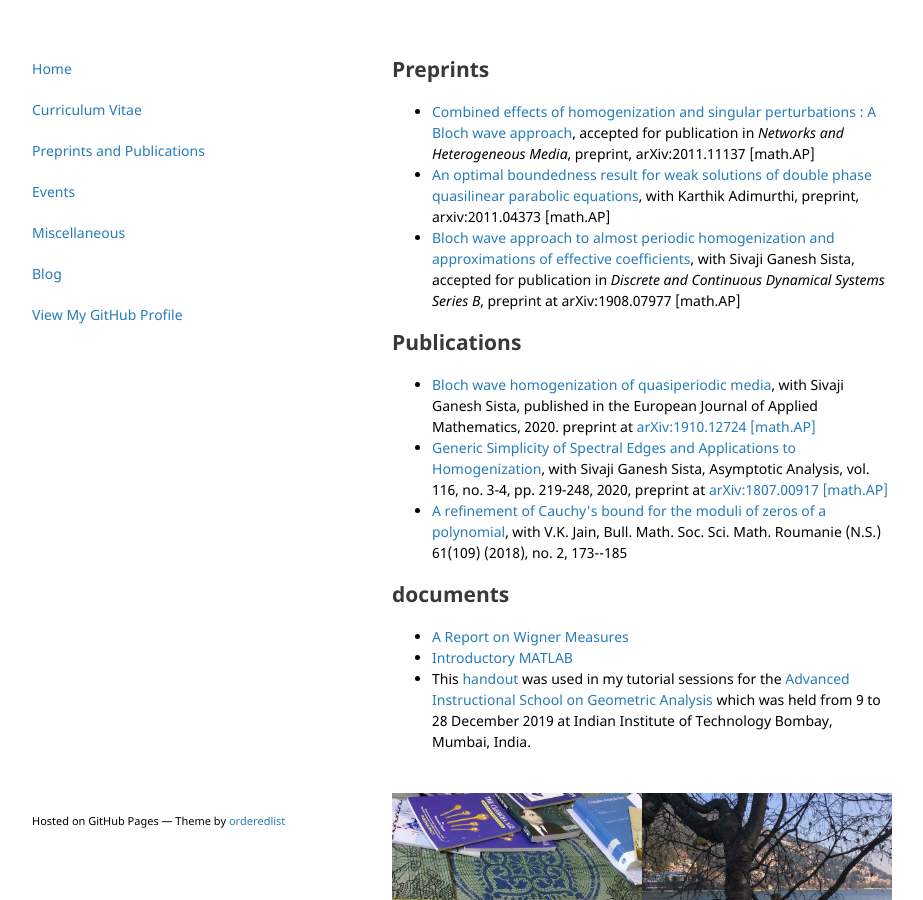
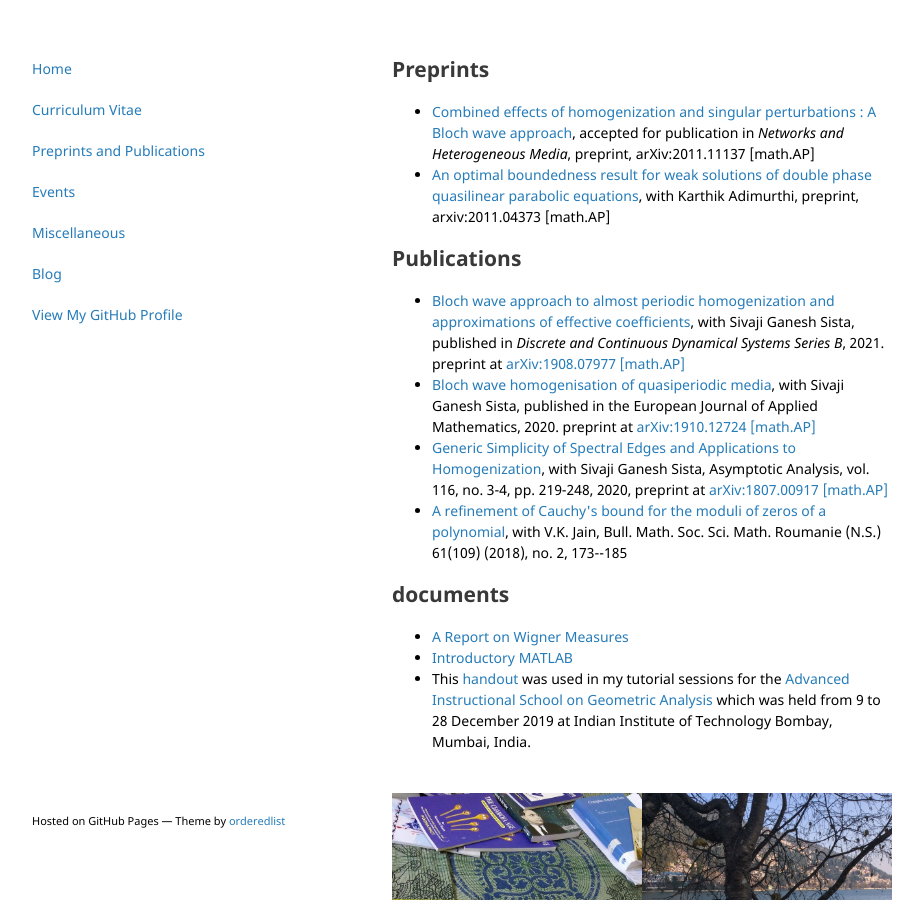
Before and after one commit to vivektewary/vivektewary.github.io, a Jekyll site: the page built from pubs.html, in a window 1280 px wide and 900 px high. Shown: the whole window, without its empty margins (178-1101 px from the left). Built offline with Jekyll 4.4.1, drawn with Linux system fonts in a browser that asks for light colours.

Commit message:
Update pubs.html

```diff
--- a/pubs.html
+++ b/pubs.html
@@ -7,11 +7,11 @@ title: Home
 <ul>
 <li><a href="https://arxiv.org/abs/2011.11137"style="text-decoration:none" target="_blank">Combined effects of homogenization and singular perturbations : A Bloch wave approach</a>, accepted for publication in <i>Networks and Heterogeneous Media</i>, preprint, arXiv:2011.11137 [math.AP]</li>
 <li><a href="https://arxiv.org/abs/2011.04373"style="text-decoration:none" target="_blank">An optimal boundedness result for weak solutions of double phase quasilinear parabolic equations</a>, with Karthik Adimurthi, preprint, arxiv:2011.04373 [math.AP]</li>
-<li><a href="https://arxiv.org/abs/1908.07977"style="text-decoration:none" target="_blank"> Bloch wave approach to almost periodic homogenization and approximations of effective coefficients</a>, with Sivaji Ganesh Sista, accepted for publication in <i>Discrete and Continuous Dynamical Systems Series B</i>, preprint at arXiv:1908.07977 [math.AP]</li>
 </ul>
 <h2>Publications</h2>
 <ul>
-<li><a href="https://doi.org/10.1017/S0956792520000352"style="text-decoration:none" target="_blank"> Bloch wave homogenization of quasiperiodic media</a>, with Sivaji Ganesh Sista, published in the European Journal of Applied Mathematics, 2020. preprint at <a href="https://arxiv.org/abs/1910.12724" target="_blank">arXiv:1910.12724 [math.AP]</a></li>
+<li><a href=https://www.aimsciences.org/article/doi/10.3934/dcdsb.2021119" target="_blank">Bloch wave approach to almost periodic homogenization and approximations of effective coefficients</a>, with Sivaji Ganesh Sista, published in <i>Discrete and Continuous Dynamical Systems Series B</i>, 2021. preprint at <a href="https://arxiv.org/abs/1908.07977" target="_blank"> arXiv:1908.07977 [math.AP]</a></li>
+<li><a href="https://doi.org/10.1017/S0956792520000352"style="text-decoration:none" target="_blank"> Bloch wave homogenisation of quasiperiodic media</a>, with Sivaji Ganesh Sista, published in the European Journal of Applied Mathematics, 2020. preprint at <a href="https://arxiv.org/abs/1910.12724" target="_blank">arXiv:1910.12724 [math.AP]</a></li>
 <li><a href="https://content.iospress.com/articles/asymptotic-analysis/asy191542"style="text-decoration:none" target="_blank"> Generic Simplicity of Spectral Edges and Applications to Homogenization</a>, with Sivaji Ganesh Sista, Asymptotic Analysis, vol. 116, no. 3-4, pp. 219-248, 2020, preprint at <a href="https://arxiv.org/abs/1807.00917"style="text-decoration:none" target="_blank"> arXiv:1807.00917 [math.AP]</a></li>
 <!--li><a href="https://ssmr.ro/bulletin/volumes/61-2/node7.html"style="text-decoration:none" target="_blank"> A refinement of Cauchy's bound for the moduli of zeros of a polynomial</a>, with V.K. Jain, Bull. Math. Soc. Sci. Math. Roumanie (N.S.) 61(109) (2018), no. 2, 173--185</li-->
 <li><a href="https://www.researchgate.net/publication/325951702_A_refinement_of_cauchy's_bound_for_the_moduli_of_zeros_of_a_polynomial"style="text-decoration:none" target="_blank"> A refinement of Cauchy's bound for the moduli of zeros of a polynomial</a>, with V.K. Jain, Bull. Math. Soc. Sci. Math. Roumanie (N.S.) 61(109) (2018), no. 2, 173--185</li>
```
